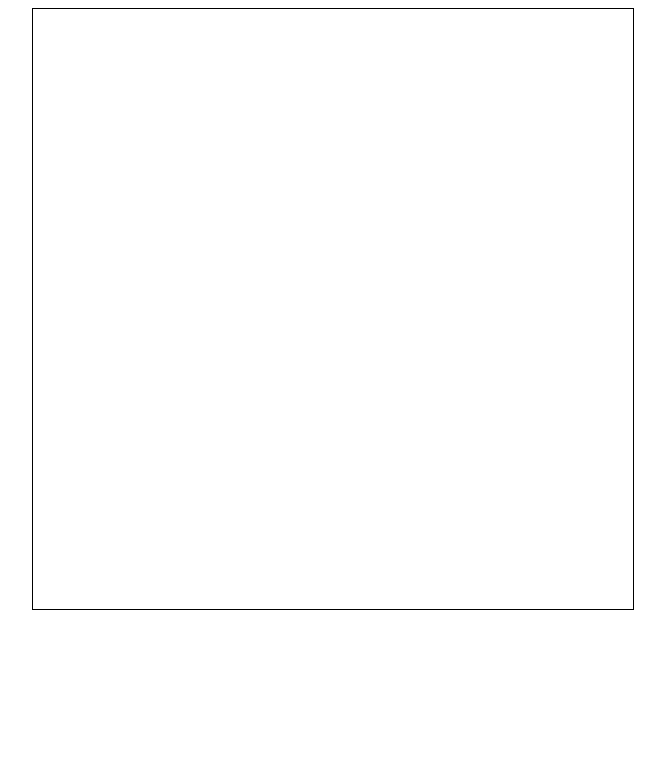
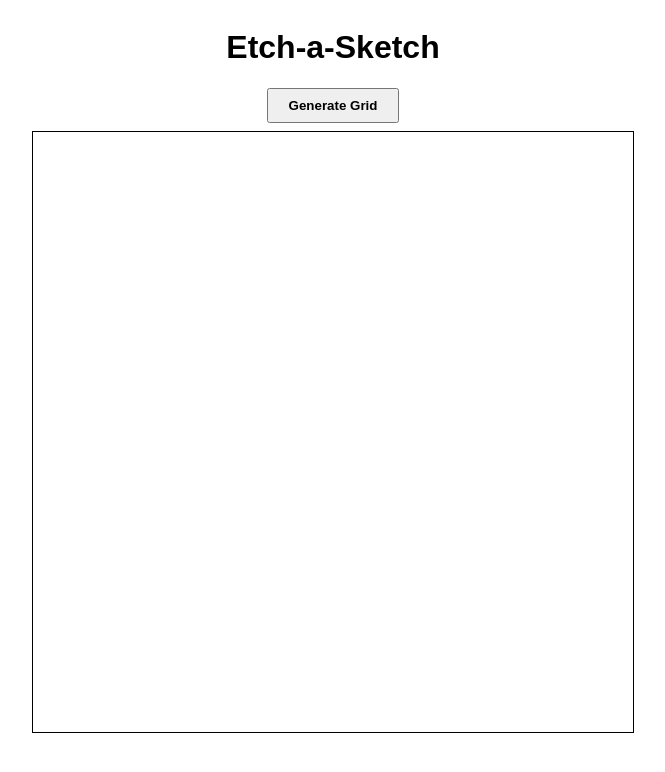
Before and after one commit to matic1010/etch-a-sketch, a plain HTML site: page index.html in a window 1280 px wide. Shown: the whole page, without its empty margins (307-972 px from the left). Drawn offline with Linux system fonts and the light colour scheme.

Commit message:
added button for generating a new grid

```diff
--- a/index.html
+++ b/index.html
@@ -7,6 +7,8 @@
   <link rel="stylesheet" href="style.css">
 </head>
 <body>
+  <h1>Etch-a-Sketch</h1>
+  <button id="new-grid-button">Generate Grid</button>
   <div id="grid"></div>
   <script src="index.js"></script>
 </body>
--- a/index.js
+++ b/index.js
@@ -1,6 +1,19 @@
 const grid = document.getElementById("grid")
+const newGridButton = document.getElementById('new-grid-button')
+let gridSize = 4
 
-for(let i = 0; i < 16; i++) {
+newGridButton.addEventListener("click", () => {
+  let gridSize = undefined;
+  while(!gridSize) {
+    gridSize = Number(prompt("How many squares per side?"))
+  }
+  generateGrid(gridSize)
+})
+
+function generateGrid(size) {
+  grid.innerHTML = ''
+  grid.style.gridTemplateColumns = `repeat(${size}, 1fr)`
+  for(let i = 0; i < size * size; i++) {
     const gridItem = document.createElement('div');
     gridItem.addEventListener('mouseover', (e) => {
       gridItem.classList.add('colored');
@@ -8,3 +21,6 @@ for(let i = 0; i < 16; i++) {
     gridItem.classList.add('grid-item')
     grid.appendChild(gridItem)
   }
+}
+
+generateGrid(gridSize)
--- a/style.css
+++ b/style.css
@@ -1,6 +1,9 @@
 body {
+  font-family: Arial, Helvetica, sans-serif;
   display: flex;
+  flex-direction: column;
   justify-content: center;
+  align-items: center;
 }
 
 #grid {
@@ -8,8 +11,13 @@ body {
   height: 600px;
   width: 600px;
   border: 1px solid black;
-  grid-template-columns: repeat(4, 1fr);
   gap: 1px;
+}
+
+#new-grid-button {
+  margin-bottom: 8px;
+  padding: 8px 20px;
+  font-weight: 700;
 }
 
 .colored {
```
Lines whose indentation alone changed are shown as unchanged.
